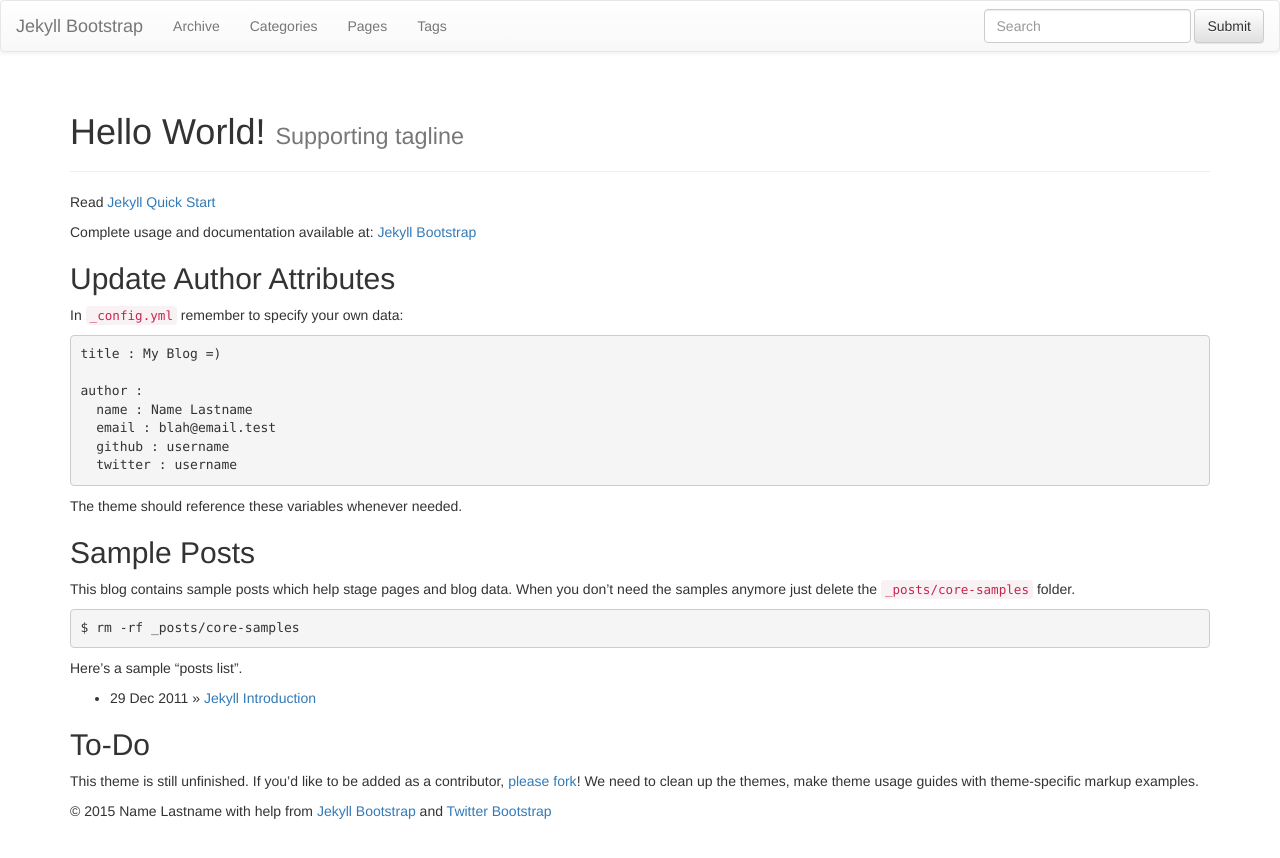
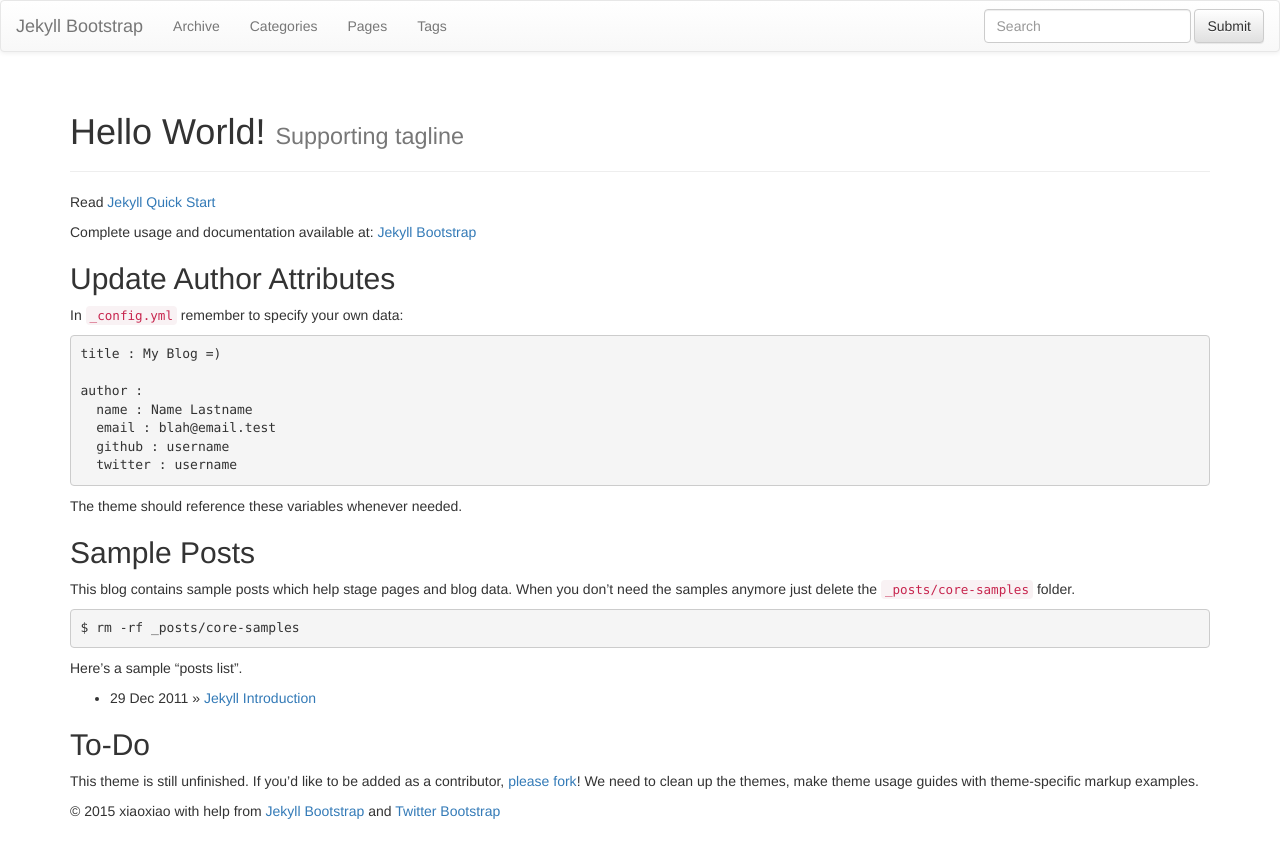
Before and after one commit to plusjade/jekyll-bootstrap, a Jekyll site: the page built from index.md, in a window 1280 px wide. Shown: the top 858 px of the page. Built offline with Jekyll 4.4.1, drawn with Linux system fonts in a browser that asks for light colours; nearby versions of some CDN libraries; library files that are not in the unit come from our copies; part of the change alters nothing that is shown.

Commit message:
Update _config.yml

```diff
--- a/_config.yml
+++ b/_config.yml
@@ -11,11 +11,11 @@ highlighter: pygments
 title : Jekyll Bootstrap
 tagline: Site Tagline
 author :
-  name : Name Lastname
-  email : blah@email.test
-  github : username
-  twitter : username
-  feedburner : feedname
+  name : xiaoxiao
+  email : wangxiaoxiang_cn@163.com
+  github : XiaoXiangWang
+  twitter : Not
+  feedburner : Not
 
 # The production_url is only used when full-domain names are needed
 # such as sitemap.txt
@@ -25,7 +25,7 @@ author :
 # Else if you are pushing to username.github.io, replace with your username.
 # Finally if you are pushing to a GitHub project page, include the project name at the end.
 #
-production_url : http://username.github.io
+production_url : http://xiaoxiangwang.github.io/blog
 
 # All Jekyll-Bootstrap specific configurations are namespaced into this hash
 #
```
